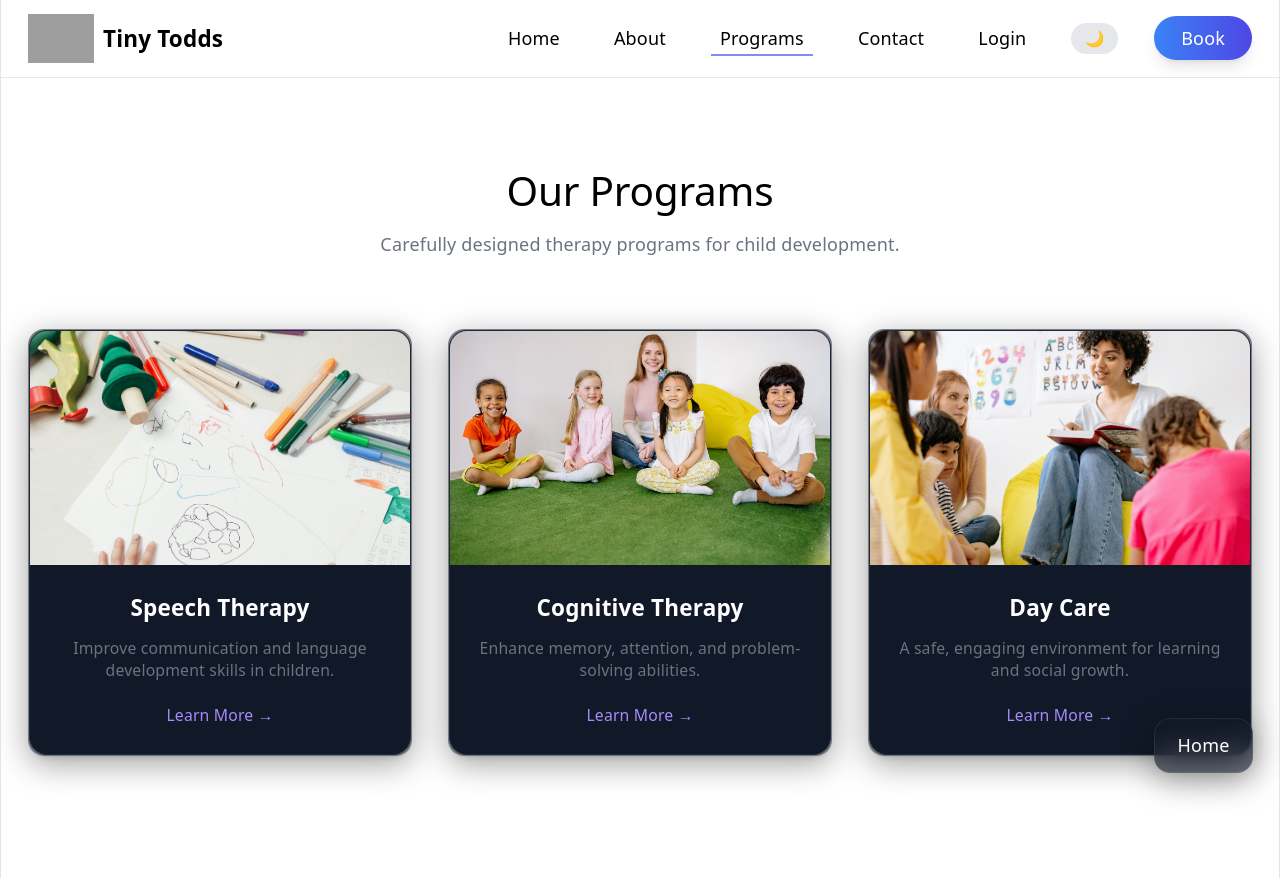
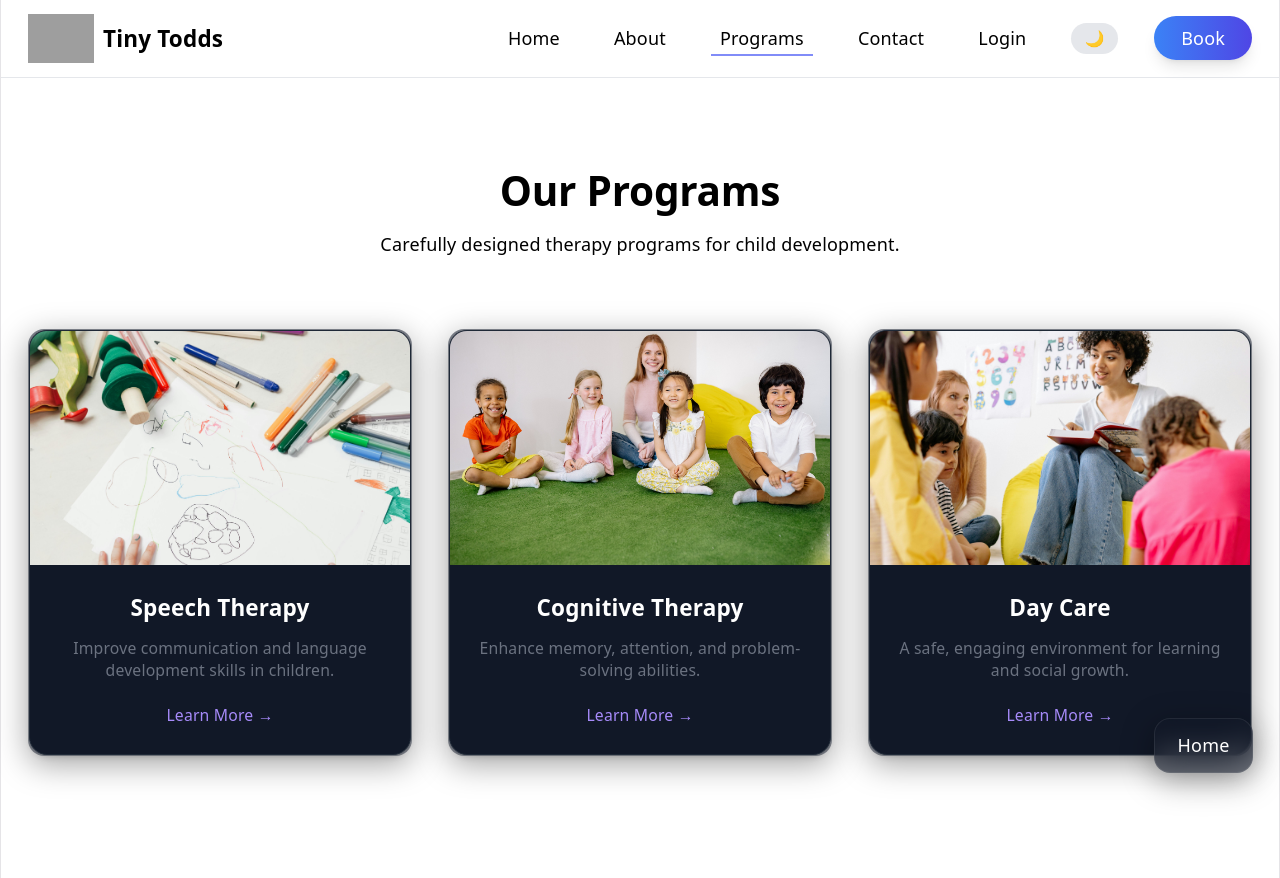
Before and after one commit to Mohan9498/Appointment, a React (Vite) app in the folder frontend/: page /programs in a window 1280 px wide. Built offline with nearby package versions, Linux system fonts and the light colour scheme; grey boxes are pictures that could not be loaded.

Commit message:
modified:   frontend/src/pages/Programs.jsx

```diff
--- a/frontend/src/pages/Programs.jsx
+++ b/frontend/src/pages/Programs.jsx
@@ -27,14 +27,14 @@ function Programs() {
   ];
 
   return (
-    <section className="min-h-screen bg-white dark:bg-black text-black dark:text-white   py-20">
+    <section className="min-h-screen bg-white dark:bg-black/15 text-black dark:text-white   py-20">
 
       {/* Heading */}
-      <div className="text-center mb-16 px-4">
-        <h2 className="text-4xl font-semiboldbg-white dark:bg-black text-black dark:text-white">
+      <div className="text-center mb-16 px-4 bg-white dark:bg-black/15 text-black dark:text-white">
+        <h2 className="text-4xl font-semibold bg-white dark:bg-black/15 text-black dark:text-white">
           Our Programs
         </h2>
-        <p className="text-gray-500 mt-4 max-w-xl mx-auto">
+        <p className="bg-white dark:bg-black/15 text-black dark:text-white mt-4 max-w-xl mx-auto">
           Carefully designed therapy programs for child development.
         </p>
       </div>
```
